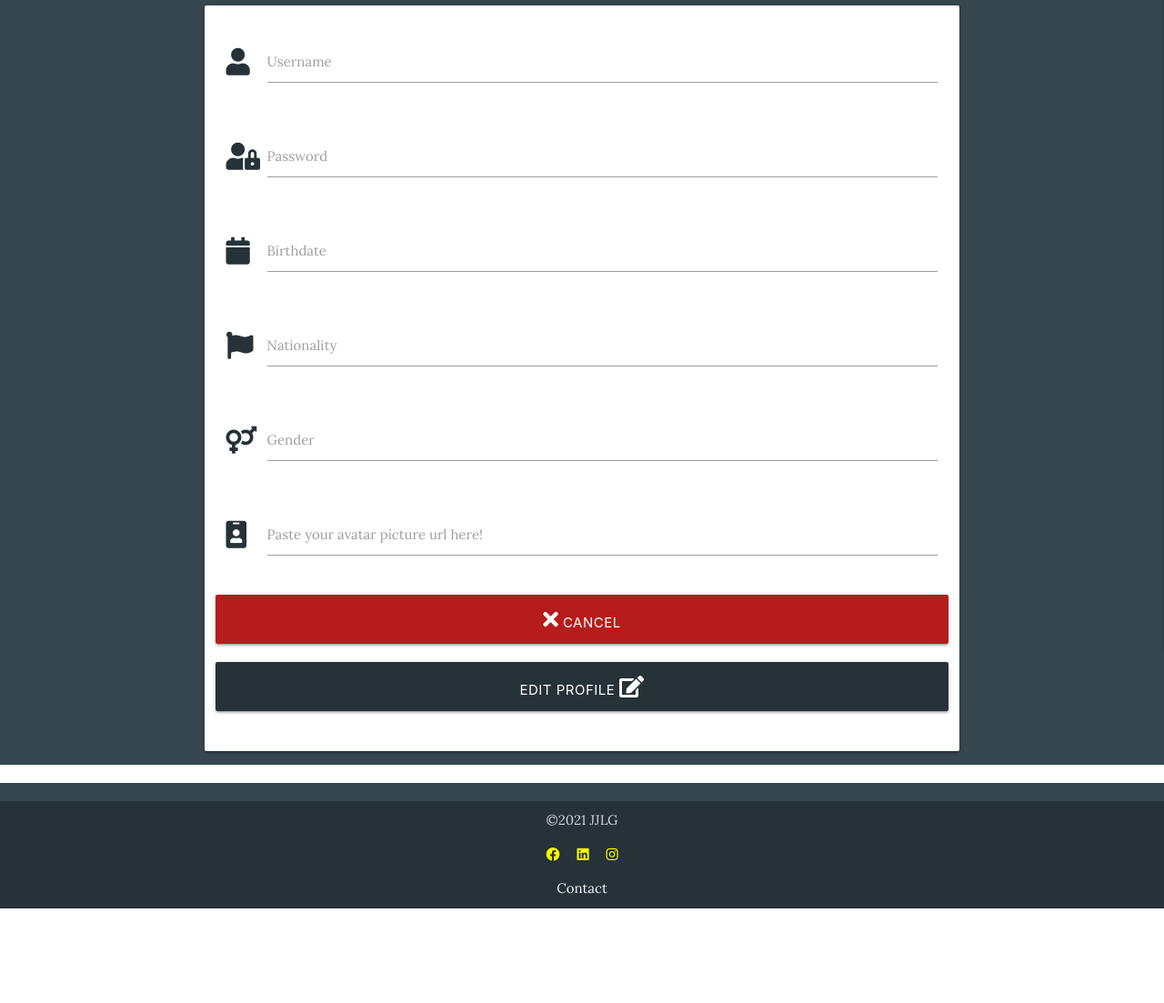
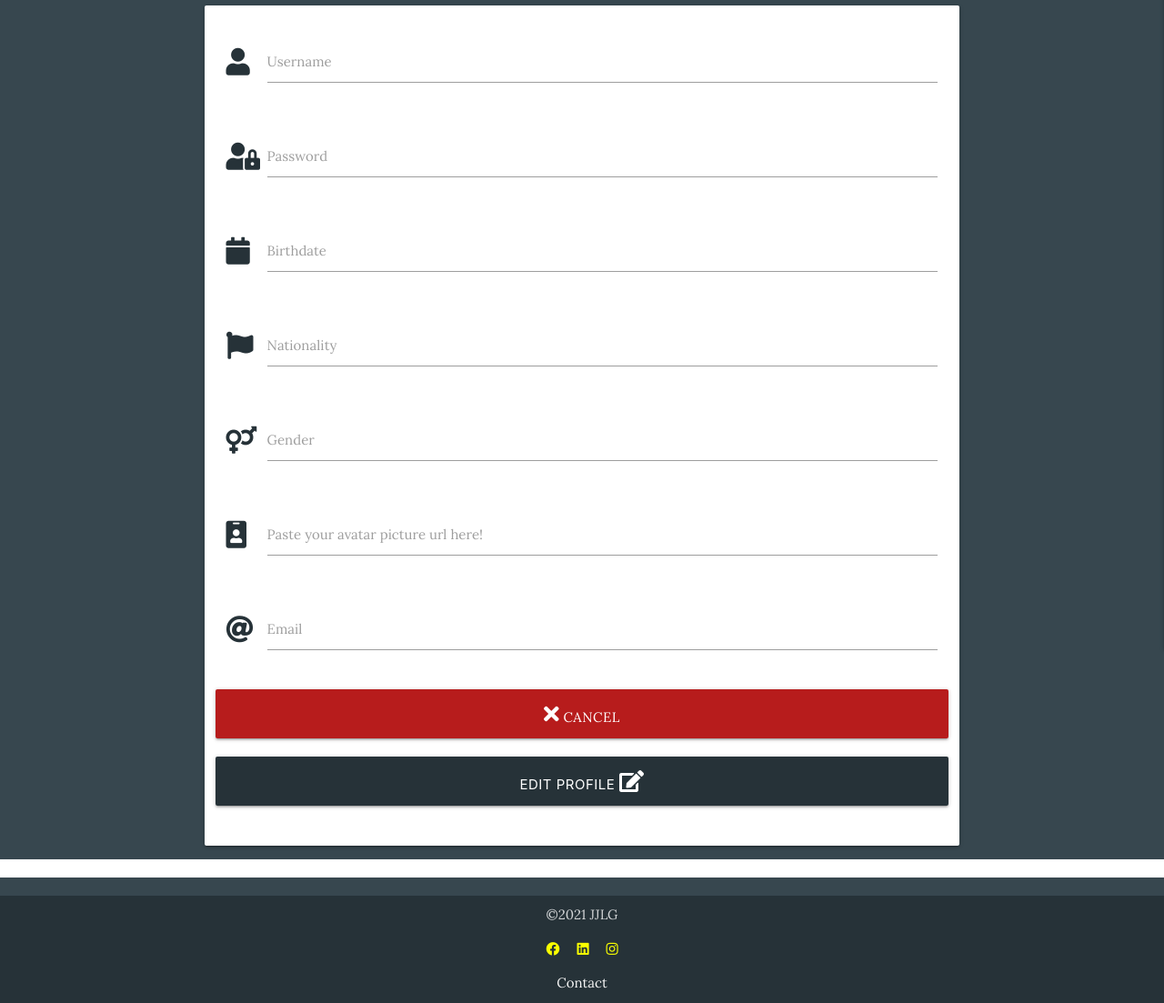
Before and after one commit to jjlg90/Wild-Argentina, a Flask app: page /edit_profile/1 in a window 1280 px wide. Shown: the part 146-1249 px from the top of the page at 91% size. Before the commit the page ends 1145 px from the top, so only its background shows below. Run offline with Flask 2, Linux system fonts and the light colour scheme; the visitor is signed in with stand-in values (Sample User, id 1); data that the repository does not hold is empty; some libraries are stand-ins or nearby versions.

Commit message:
Add and wire  email field to user's forms

```diff
--- a/app.py
+++ b/app.py
@@ -105,6 +105,7 @@ def register():
             "gender": request.form.get("gender").lower(),
             "nationality": request.form.get("nationality").lower(),
             "birthdate": request.form.get("birthdate").lower(),
+            "email": request.form.get("email").lower(),
         }
         mongo.db.users.insert_one(register)
 
@@ -169,6 +170,7 @@ def edit_profile(user_id):
             "nationality": request.form.get(
                 "nationality"),
             "birthdate": request.form.get("birthdate"),
+            "email": request.form.get("email").lower(),
         }
 
         mongo.db.users.update({"_id": ObjectId(user_id)}, submit)
--- a/templates/edit_profile.html
+++ b/templates/edit_profile.html
@@ -59,11 +59,20 @@
                     <label for="user_image">Paste your avatar picture url here!</label>
                 </div>
             </div>
+            <!--email-->
+            <div class="row">
+                <div class="input-field col s12">
+                    <i class="fas fa-at prefix blue-grey-text text-darken-4"></i>
+                    <input id="email" name="email" type="email" class="validate"
+                        required>
+                    <label for="email">Email</label>
+                </div>
+            </div>
             <!--submit-->
             <div class="row">
-                <button href="{{ url_for('get_experiences') }}" class="col s12 btn-large red darken-4">
+                <a href="{{ url_for('profile', username=session['user']) }}" class="col s12 btn-large red darken-4">
                     <i class="fas fa-times"></i> Cancel
-                </button>
+                </a>
             </div>
             <div class="row">
                 <button type="submit" class="col s12 btn-large blue-grey darken-4">
--- a/templates/profile.html
+++ b/templates/profile.html
@@ -16,6 +16,7 @@
                     <h5 class="center">Birthdate: {{ username.birthdate }}</h5>
                     <h5 class="center">Gender: {{ username.gender }}</h5>
                     <h5 class="center">Nationality: {{ username.nationality }}</h5>
+                    <h5 class="center">Email: {{ username.email }}</h5>
                 </div>
                 <div class="card-action blue-grey darken-4 center">
                     <a class="green-text darken-2 center" href="{{ url_for('edit_profile', user_id=username._id) }}">Edit profile</a>
```
Also changed, not shown: templates/register.html (+9 -0 lines).
